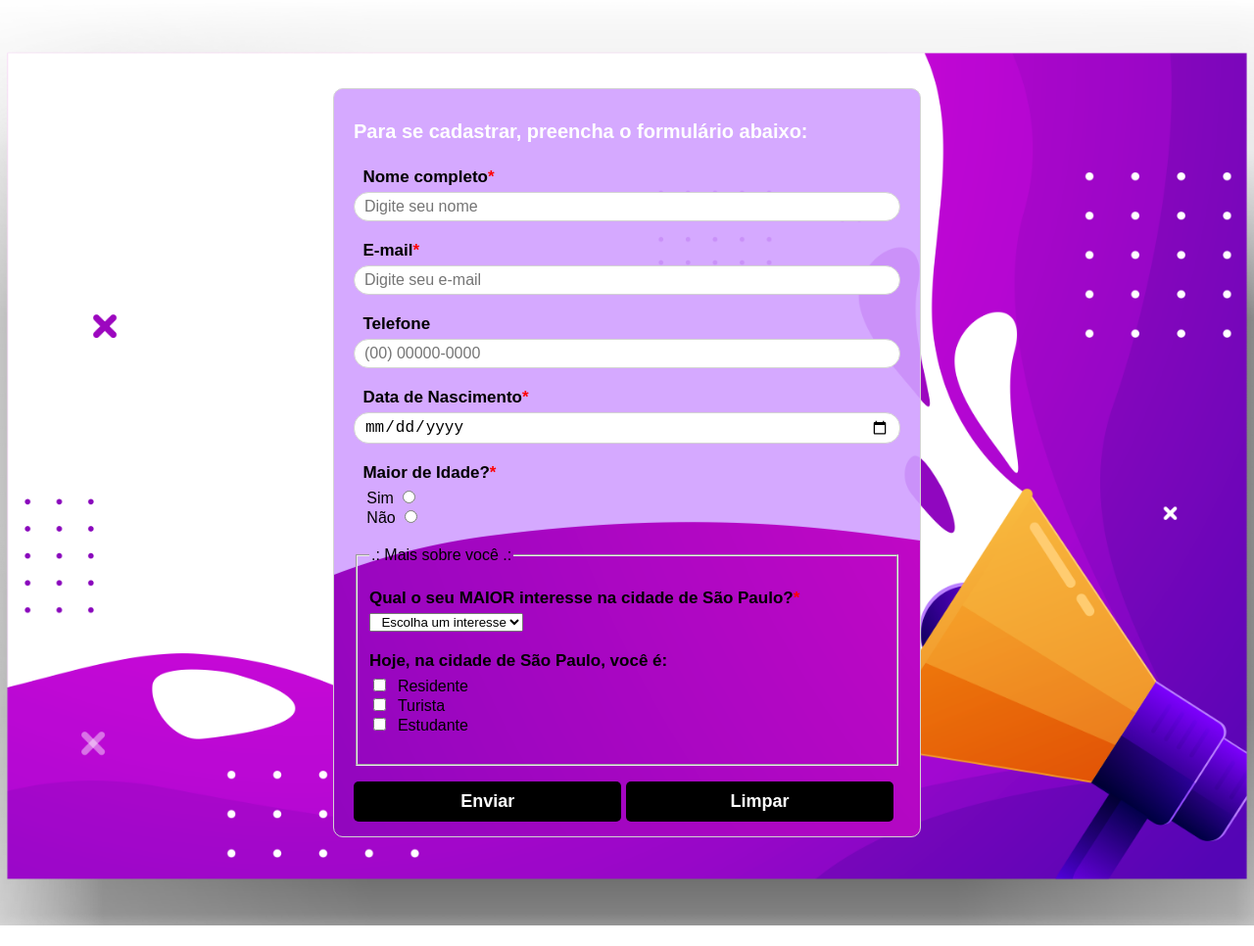
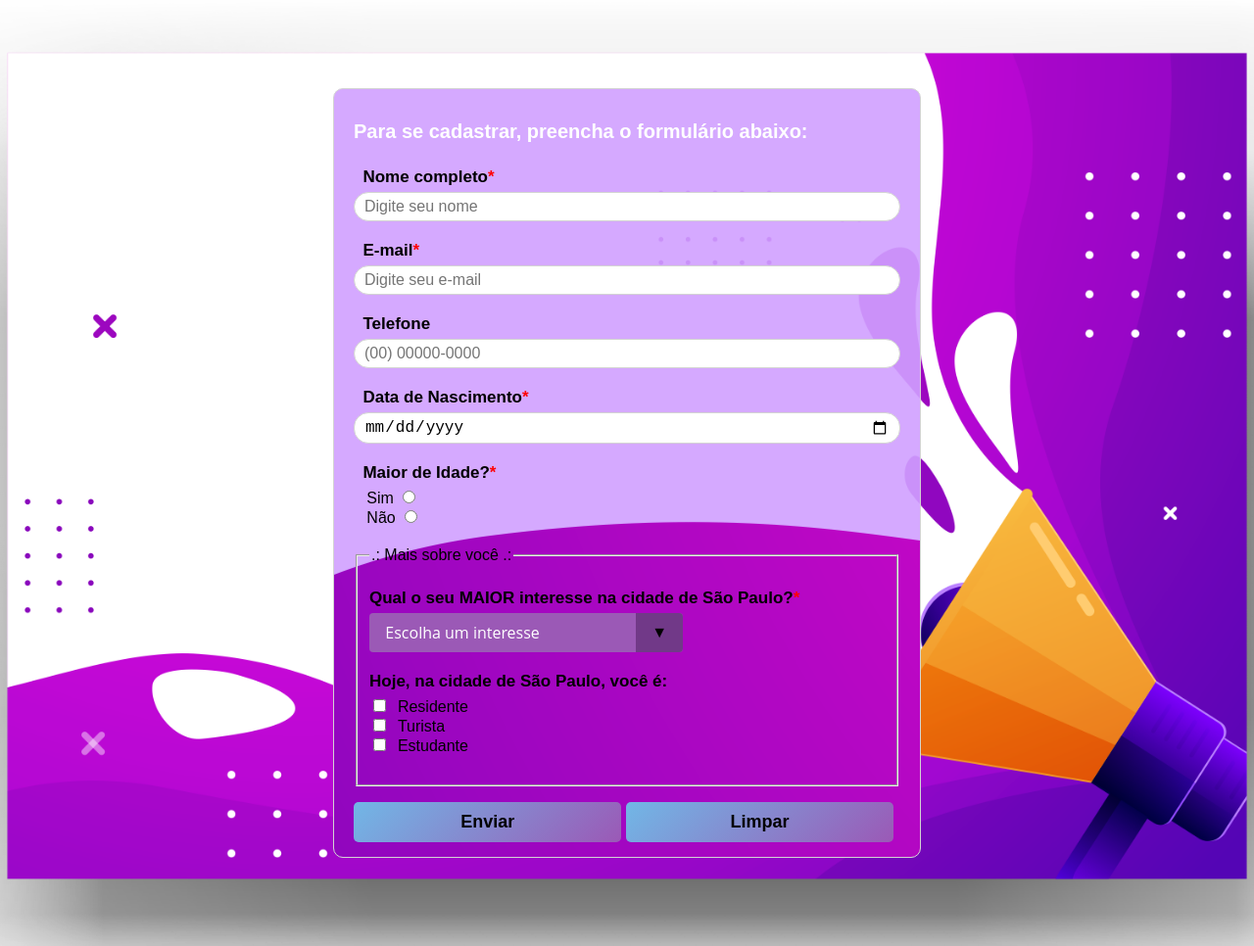
Before and after one commit to brunobortolettolima/Checkpoint-2-Frontend, a plain HTML site: page cadastro.html in a window 1280 px wide. Shown: the whole page at 98% size. Before the commit the page ends 945 px from the top, so only its background shows below. Drawn offline with Linux system fonts and the light colour scheme.

Commit message:
estilização do dropdown, botao enviar e resetar

```diff
--- a/cadastro.html
+++ b/cadastro.html
@@ -49,6 +49,7 @@
                 <fieldset> <legend>.: Mais sobre você .:</legend>
                 <div class="formulario__grupo">
                     <h3 class="formulario__rotulo">Qual o seu MAIOR interesse na cidade de São Paulo?<span>*</span></h3>
+                    <div class="select">
                     <select name="select" required>
                         <option selected disabled>&nbsp; Escolha um interesse</option>
                         <optgroup label="Cultura">
@@ -69,6 +70,7 @@
                             <option value="shoppings">Shoppings</option>
                         </optgroup>
                     </select>
+                </div>
                 </div>
 
                 <div class="formulario__grupo">
--- a/css/cadastro.css
+++ b/css/cadastro.css
@@ -5,7 +5,7 @@
 
         body {
             font-family: Arial, Helvetica, sans-serif;
-            background-image: url(/imagens/bgForm2.png);
+            background-image: url("/imagens/bgForm2.png");
             background-size: 1600px;
             background-repeat: no-repeat;
             background-position-x: center;
@@ -17,12 +17,11 @@
             border: 1px solid lightgray;
             border-radius: 10px;
             padding: 15px 20px;
-            /* Gustavo alterou a partir daqui */
             margin: 90px auto;
             max-width: 600px;
             background: rgba(209, 160, 255, 0.9 );
             background-image: url(/imagens/bgForm1.png);
-            /* Gustavo Finalizou aqui */
+
         }
 
         .conteudo__titulo {
@@ -55,49 +54,125 @@
             font-size: 16px;
             padding: 5px 10px;
             width: 100%;
+            transition: all 0.6s cubic-bezier(0.165, 0.84, 0.44, 1);
         }
 
-        .formulario__campo:hover {
-            transform: scale(1.1);
-        }
+
+        .formulario__campo:focus {
+            background-color: rgb(245, 220, 245);
+            }
+            .formulario__campo:hover {
+                transform:scale(1.05,1.05);
+            }
+
         .formulario__botao {
             display: inline-block;
             width: 49%;
         }
 
-        .formulario__radio {
+
+/* INICIO estilizando o menu suspenso de INTERESSE */
+select {
+    -webkit-appearance:none;
+    -moz-appearance:none;
+    -ms-appearance:none;
+    appearance:none;
+    outline:0;
+    box-shadow:none;
+    border:0!important;
+    background: #9b59b6;
+    background-image: none;
+    flex: 1;
+    padding: 0 .5em;
+    color:#fff;
+    cursor:pointer;
+    font-size: 1em;
+    font-family: 'Open Sans', sans-serif;
+    }
+.select::-ms-expand {
+    display: none;
+    }
+.select {
+    position: relative;
+    display: flex;
+    width: 20em;
+    height: 2.5em;
+    line-height: 2.5;
+    background: #5f6665;
+    overflow: hidden;
+    border-radius: .25em;
+    }
+ .select::after {
+    content: '\25BC';
+    position: absolute;
+    top: 0;
+    right: 0;
+    padding: 0 1em;
+    background: #713988;
+    cursor:pointer;
+    pointer-events:none;
+    transition:.25s all ease;
+    }
+.select:hover::after {
+    color: #9b59b6;
+    }
+/* FIM estilizando o menu suspenso de INTERESSE */
+
+
+
+
+        .botao__submit{
+            padding: 10px 20px;
+            font-size: 18px;
+            border: none;
+            border-radius: 5px;
+            color:black;
+            width: 100%;
+            font-weight: 700;
+            background: linear-gradient(135deg, #71b7e6, #9b59b6);
+            cursor: pointer;
         }
 
-        .botao__submit {
-            background-color: black;
+        .botao__submit:hover{
+            animation-name: botao;
+            animation-duration: 0.8s;
+            animation-iteration-count: infinite;
+            animation-direction: alternate;
+            animation-timing-function: ease-in-out;
+            box-shadow: 0 0 10px 5px rgba(109, 36, 99, 0.5);
+        }
+
+        .botao__reset{
+            padding: 10px 20px;
+            font-size: 18px;
             border: none;
             border-radius: 5px;
-            color: white;
-            font-size: 18px;
+            color:black;
+            width: 100%;
             font-weight: 700;
-            padding: 10px 20px;
-            width: 100%;
+            background: linear-gradient(135deg, #71b7e6, #9b59b6);
             cursor: pointer;
-            display: inline-block;
         }
 
-        .botao__reset {
-            background-color: black;
-            border: none;
-            border-radius: 5px;
-            color: white;
-            font-size: 18px;
-            font-weight: 700;
-            padding: 10px 25px;
-            width: 100%;
-            cursor: pointer;
-            display: inline-block;
+        .botao__reset:hover{
+            animation-name: botao;
+            animation-duration: 0.8s;
+            animation-iteration-count: infinite;
+            animation-direction: alternate;
+            animation-timing-function: ease-in-out;
+            box-shadow: 0 0 10px 5px rgba(109, 36, 99, 0.5);
         }
 
-        .legenda__formulario {
 
+@keyframes botao{
+    0%{
+        transform: scale(1);
+    }
+    100%{
+        transform: scale(1.05);
+    }
 
-        }
+}
 
         span {
             color: red;
```
